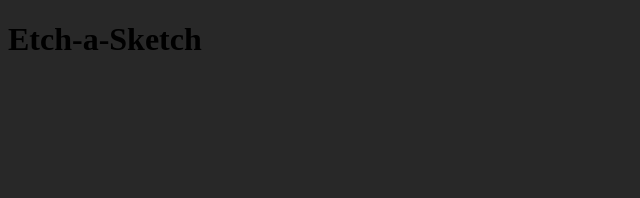
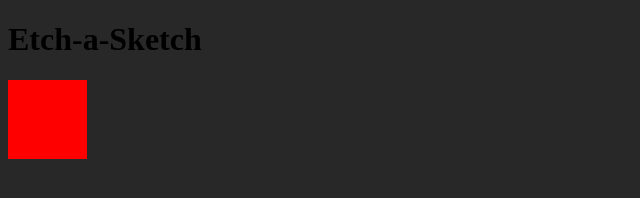
Before and after one commit to palpitate013/Etch-a-Sketch, a plain HTML site: page index.html in a window 1280 px wide. In both pictures the pointer is over the element 47 px from the left and 119 px from the top of the page. Shown: the top 198 px of the page, without its empty margins (0-640 px from the left). Drawn offline with Linux system fonts and the light colour scheme.

Commit message:
Added hover effect

```diff
--- a/styles.css
+++ b/styles.css
@@ -9,3 +9,7 @@
     flex-basis: 6.25%;
     aspect-ratio: 1 / 1;
 }
+
+.grid:hover {
+    background: red;
+}
```
